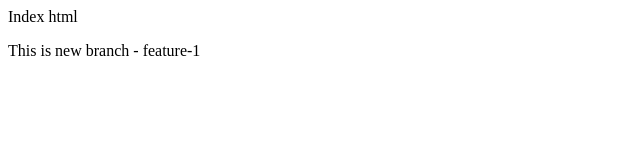
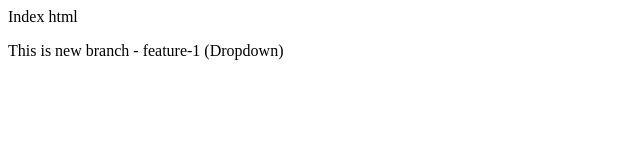
Before and after one commit to PRANEETH-BADETI/LocalRepo, a plain HTML site: page index.html in a window 1280 px wide. Shown: the full height of the page, 0-640 px from the left. Drawn offline with Linux system fonts and the light colour scheme.

Commit message:
ADD Dropdown

```diff
--- a/index.html
+++ b/index.html
@@ -1,2 +1,2 @@
 <p>Index html</p>
-<p>This is new branch - feature-1</p>
+<p>This is new branch - feature-1 (Dropdown)</p>
```
